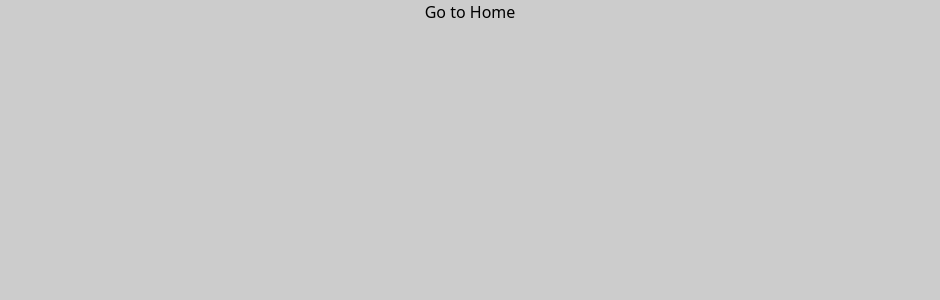
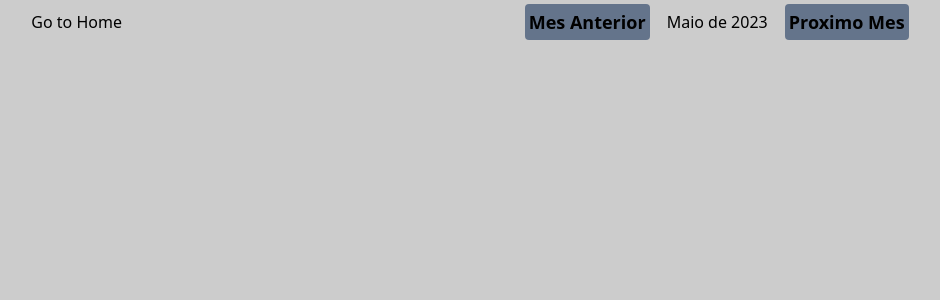
Before and after one commit to fernandooliveiralima/FinancialSystemControlAngular, an Angular app: page /TransactionsComponent in a window 1280 px wide. Shown: the top 300 px of the page, without its empty margins (170-1110 px from the left). Built offline with nearby package versions, Linux system fonts and the light colour scheme.

Commit message:
Filtered Transactions

```diff
--- a/src/app/components/main/main.component.ts
+++ b/src/app/components/main/main.component.ts
@@ -50,7 +50,7 @@ export class MainComponent {
   percentualValue: number = 100
   getCurrentMonth = currentMonth();
   getFormatedDate = formatDate(new Date())
-
+  spanColor!: string;
 
 
   //totalItems: any;
@@ -84,10 +84,6 @@ export class MainComponent {
   transactionTypes(){
     return this.formulario.value.formAmount < 0 ? 'expense' : 'income';
   }
-
-  /* transactionColor(){
-
-  } */
 
   updateValues() {
     const transactionsAmounts = this.listItems.map((transaction) => transaction.amount)
--- a/src/app/components/transactions-list/transactions-list.component.html
+++ b/src/app/components/transactions-list/transactions-list.component.html
@@ -1,47 +1,57 @@
 <section class=" flex items-center justify-between flex-col">
 
-    <div class="calendar w-full flex items-center justify-around">
+    <div class="calendar w-full flex items-center justify-around mt-1">
         <a routerLink="">Go to Home</a>
-
+        <div class="section-month-container w-96 flex items-center justify-between">
+            <button class="bg-slate-500 p-1 text-lg font-semibold rounded" (click)="previousMonth()">Mes
+                Anterior</button>
+            <span class="text-base">{{ currentMonth }} de {{ currentYear }}</span>
+            <button class="bg-slate-500 p-1 text-lg font-semibold rounded" (click)="nextMonth()">Proximo Mes</button>
+        </div>
     </div>
 
 
 
-    <div *ngFor="let items of listItems"
+    <div *ngFor="let items of filteredListTransactions"
         class="transactions-items w-[80%] flex items-center justify-evenly mt-10 text-white bg-slate-700 shadow-md p-2 rounded lg:flex-col lg:items-start lg:h-[30rem] lg:w-36">
         <div class="id">
             id
             <div>{{ items.id }}</div>
         </div>
+
         <div class="date">
             date
             <div>{{ getFormatedDate }}</div>
         </div>
+
         <div class="category">
             category
             <div>{{ items.category }}</div>
         </div>
+
         <div class="title">
             title
             <div>{{ items.title }}</div>
         </div>
+
         <div class="amount">
             amount
             <div>{{ items.amount | currency:'BRL' }}</div>
         </div>
+
         <div class="transactionModel">
             transactionModel
             <div>{{ items.modelTransactions }}</div>
         </div>
+
         <div class="Delete">
             Delete
             <div>
                 <fa-icon (click)="callDeleteIdItem(items.id)" [icon]="faTrash"></fa-icon>
             </div>
+
         </div>
-        <!--  -->
+
     </div>
 
-
-
 </section>
--- a/src/app/components/transactions-list/transactions-list.component.ts
+++ b/src/app/components/transactions-list/transactions-list.component.ts
@@ -1,13 +1,14 @@
-import { Component } from '@angular/core';
+/* Angular Imports */
+import { Component, Input } from '@angular/core';
 
-
+/* Font Awesome Imports */
 import { faTrash } from '@fortawesome/free-solid-svg-icons'
 
+/* App Imports */
 import { allTransactions } from '../../data/transactions'
-import { formatDate,  currentMonth } from '../../helpers/dateFilter'
-import {MainService} from '../../components/main/main.service'
-
-
+import { formatDate, currentMonth } from '../../helpers/dateFilter'
+import { MainService } from '../../components/main/main.service'
+import { transactionType } from '../../types/transactionsType';
 
 @Component({
   selector: 'app-transactions-list',
@@ -16,35 +17,56 @@ import {MainService} from '../../components/main/main.service'
 })
 export class TransactionsListComponent {
 
+  /* Angular Methods */
+  constructor(private mainService: MainService) { }
 
-  /* Angular Methods */
-  constructor(private mainService: MainService){}
+  ngOnInit() { }
 
-  ngOnInit(){
-
-
-
-  }
   /* fontawesome-icons */
   faTrash = faTrash
 
   /* Attributes */
-listItems = allTransactions;
-getCurrentMonth = currentMonth()
-getFormatedDate = formatDate(new Date());
+  listItems = allTransactions;
+  filteredList: Array<transactionType> = [];
+  getCurrentMonth = currentMonth()
+  getFormatedDate = formatDate(new Date());
 
-mappedItems = this.listItems.map((transaction) => transaction.amount)
-modelItems = this.listItems.map((model) => model.modelTransactions)
+  mappedItems = this.listItems.map((transaction) => transaction.amount)
+  modelItems = this.listItems.map((model) => model.modelTransactions)
 
-
-
-//id!: number
+  currentMonthIndex = new Date().getMonth();
+  currentYear = new Date().getFullYear();
+  months = ['Janeiro', 'Fevereiro', 'Março', 'Abril', 'Maio', 'Junho', 'Julho', 'Agosto', 'Setembro', 'Outubro', 'Novembro', 'Dezembro'];
 
   /* Methods */
-  callDeleteIdItem(id: number){
+  callDeleteIdItem(id: number) {
     this.mainService.deleteItem(id)
   }
 
+  get currentMonth() {
+    return this.months[this.currentMonthIndex];
+  }
 
+  get filteredListTransactions() {
+    const targetMonth = this.currentMonthIndex;
+    return this.listItems.filter((obj) => {
+      const objMonth = new Date(obj.date).getMonth() + 1;
+      return objMonth === targetMonth;
+    });
+  }
+
+  previousMonth() {
+    this.currentMonthIndex = (this.currentMonthIndex - 1 + 12) % 12;
+    this.updateFilteredList();
+  }
+
+  nextMonth() {
+    this.currentMonthIndex = (this.currentMonthIndex + 1) % 12;
+    this.updateFilteredList();
+  }
+
+  updateFilteredList() {
+    this.filteredList = this.filteredList;
+  }
 
 }
```
